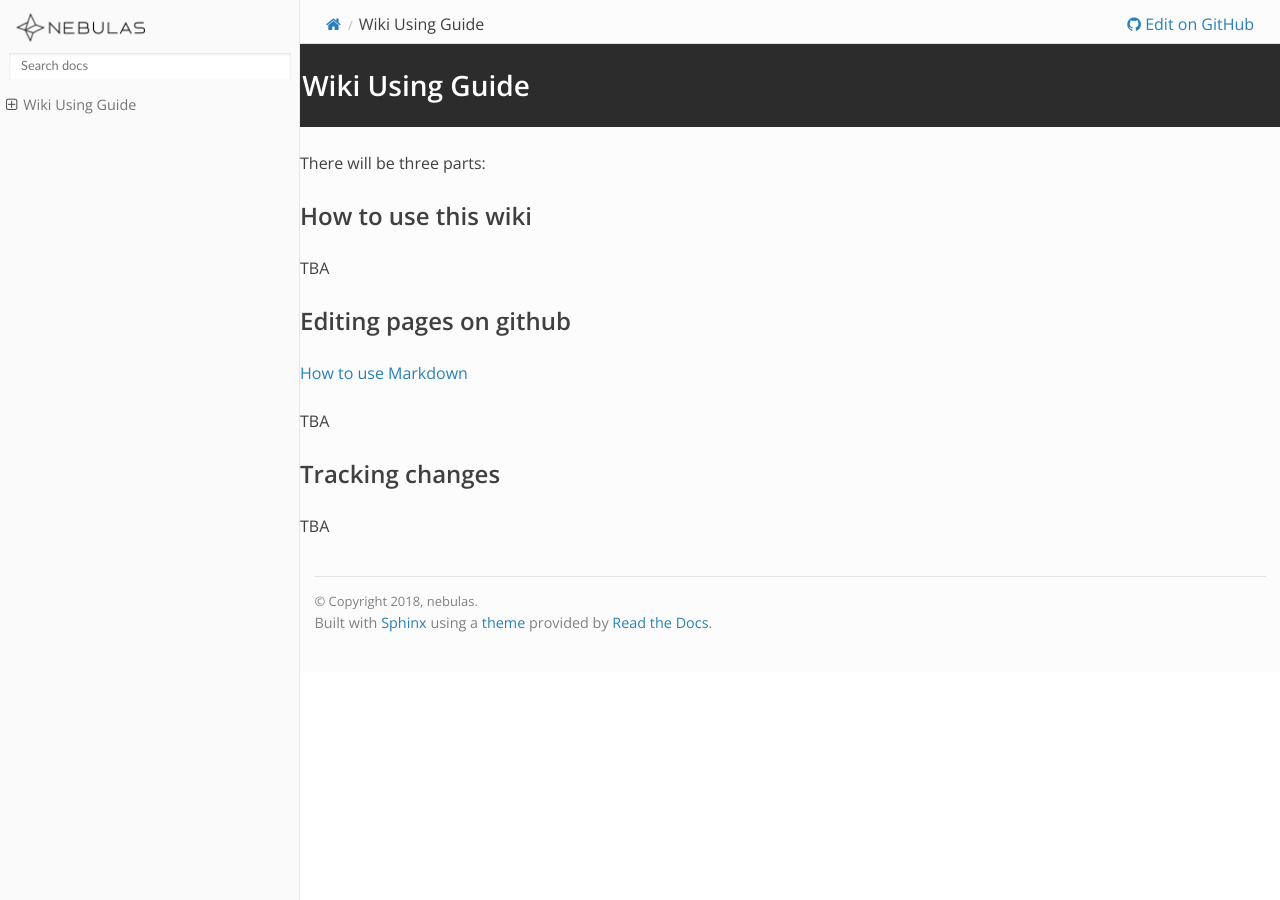
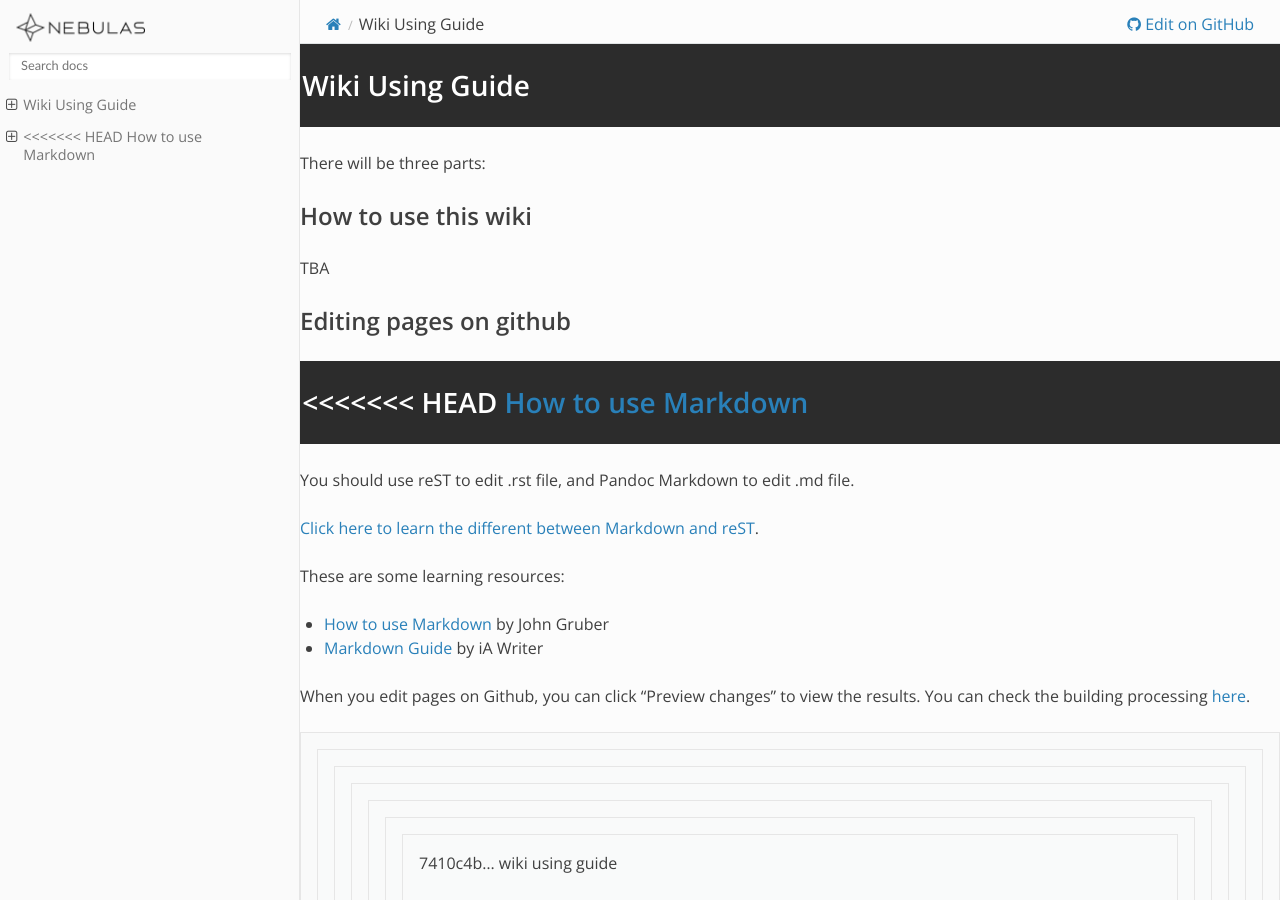
Before and after one commit to nebulasio/nebdocs, a Sphinx documentation site: the page built from docs/wiki-using-guide.md, in a window 1280 px wide and 900 px high. Built offline with Sphinx 7.4.7 and the Read the Docs theme 2.0.0, drawn with Linux system fonts in a browser that asks for light colours; pages that are not in the unit, such as notebooks, are missing from menus.

Commit message:
add path

```diff
--- a/docs/wiki-using-guide.md
+++ b/docs/wiki-using-guide.md
@@ -9,7 +9,20 @@ TBA
 
 ## Editing pages on github
 
+<<<<<<< HEAD
 [How to use Markdown](https://daringfireball.net/projects/markdown/syntax)
+=======
+You should use reST to edit .rst file, and Pandoc Markdown to edit .md file.
+
+[Click here to learn the different between Markdown and reST](http://www.unexpected-vortices.com/doc-notes/markdown-and-rest-compared.html).
+
+These are some learning resources:
+
+- [How to use Markdown](https://daringfireball.net/projects/markdown/syntax) by John Gruber
+- [Markdown Guide](https://ia.net/writer/support/general/markdown-guide) by iA Writer
+
+When you edit pages on Github, you can click "Preview changes" to view the results. You can check the building processing [here](https://readthedocs.org/projects/nebdocs/builds/).
+>>>>>>> 7410c4b... wiki using guide
 
 TBA
 
```
